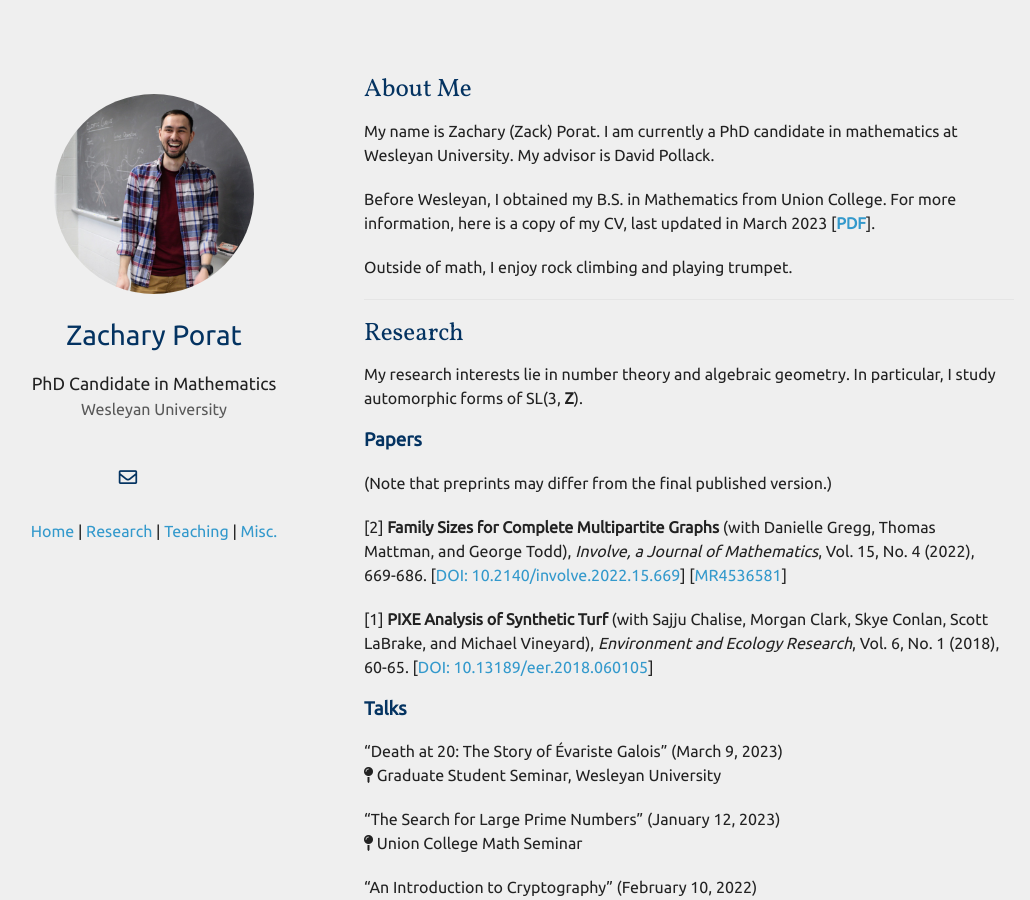
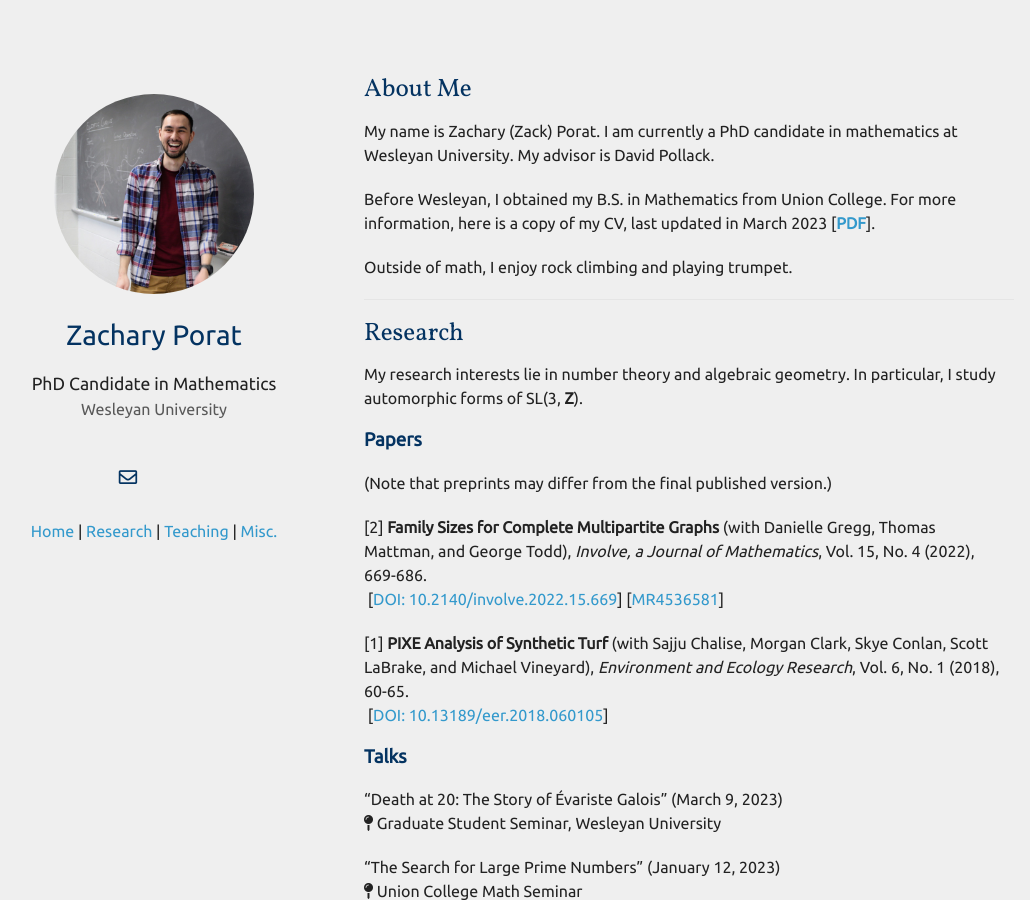
Before and after one commit to zporat/zporat.github.io, a Jekyll site: the page built from index.md, in a window 1280 px wide and 900 px high. Shown: the whole window, without its empty margins (101-1131 px from the left). Built offline with Jekyll 4.4.1, drawn with Linux system fonts in a browser that asks for light colours; nearby versions of some CDN libraries; a style sheet for code colours, icons or effects is not loaded; our own code applies the rules of GitHub Pages for plain Markdown files.

Commit message:
Update index.md

```diff
--- a/index.md
+++ b/index.md
@@ -20,9 +20,11 @@
 
 (Note that preprints may differ from the final published version.)
 
-[2] **Family Sizes for Complete Multipartite Graphs** (with Danielle Gregg, Thomas Mattman, and George Todd), *Involve, a Journal of Mathematics*, Vol. 15, No. 4 (2022), 669-686. [[DOI: 10.2140/involve.2022.15.669](https://msp.org/involve/2022/15-4/p07.xhtml)] [[MR4536581](https://mathscinet.ams.org/mathscinet/article?mr=4536581)]
+[2] **Family Sizes for Complete Multipartite Graphs** (with Danielle Gregg, Thomas Mattman, and George Todd), *Involve, a Journal of Mathematics*, Vol. 15, No. 4 (2022), 669-686.\
+<i class="fas fa-external-link"></i> [[DOI: 10.2140/involve.2022.15.669](https://msp.org/involve/2022/15-4/p07.xhtml)] [[MR4536581](https://mathscinet.ams.org/mathscinet/article?mr=4536581)]
 
-[1] **PIXE Analysis of Synthetic Turf** (with Sajju Chalise, Morgan Clark, Skye Conlan, Scott LaBrake, and Michael Vineyard), *Environment and Ecology Research*, Vol. 6, No. 1 (2018), 60-65. [[DOI: 10.13189/eer.2018.060105](https://www.hrpub.org/journals/article_info.php?aid=6770)]
+[1] **PIXE Analysis of Synthetic Turf** (with Sajju Chalise, Morgan Clark, Skye Conlan, Scott LaBrake, and Michael Vineyard), *Environment and Ecology Research*, Vol. 6, No. 1 (2018), 60-65.\
+<i class="fas fa-external-link"></i> [[DOI: 10.13189/eer.2018.060105](https://www.hrpub.org/journals/article_info.php?aid=6770)]
 
 ### Talks
 
```
